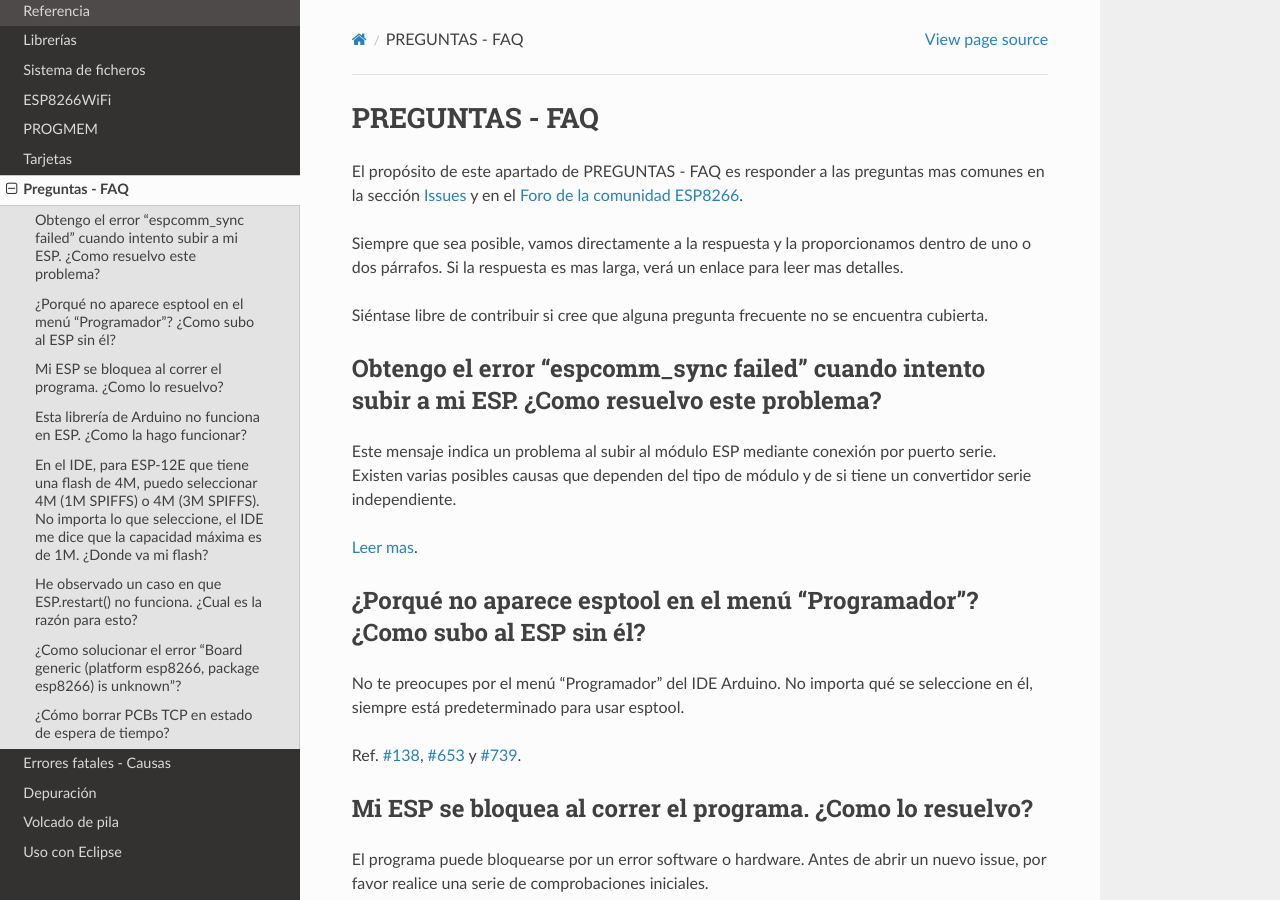
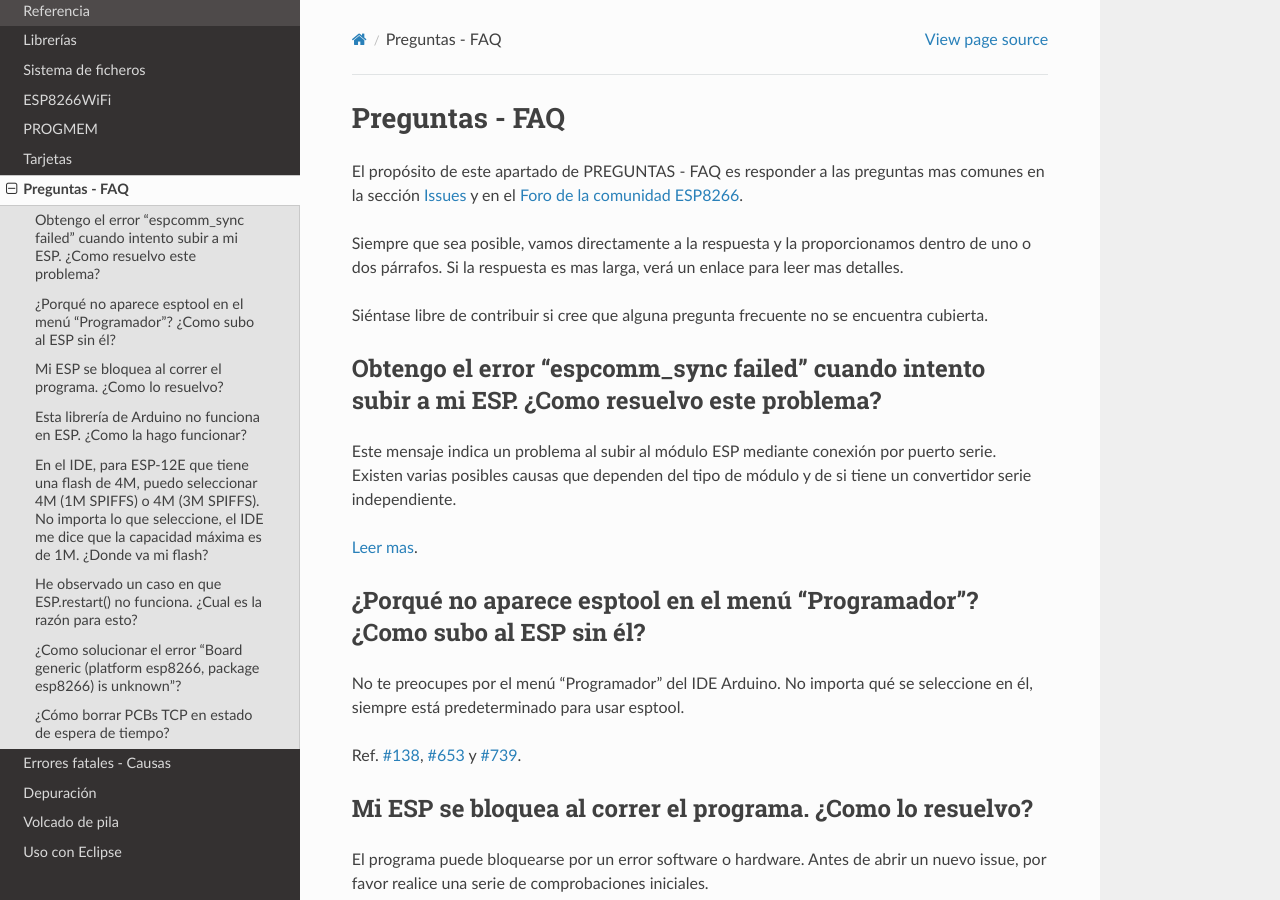
Before and after one commit to lrmoreno007/ESP8266-Arduino-Spanish, a Sphinx documentation site: the page built from doc/faq/readme.rst, in a window 1280 px wide and 900 px high. Built offline with Sphinx 7.4.7 and the Read the Docs theme 2.0.0, drawn with Linux system fonts in a browser that asks for light colours; pages that are not in the unit, such as notebooks, are missing from menus.

```diff
--- a/doc/faq/readme.rst
+++ b/doc/faq/readme.rst
@@ -1,4 +1,4 @@
-PREGUNTAS - FAQ
+Preguntas - FAQ
 =================
 
 El propósito de este apartado de PREGUNTAS - FAQ es responder a las preguntas mas comunes en la sección `Issues <https://github.com/esp8266/Arduino/issues>`__ y en el `Foro de la comunidad ESP8266 <http://www.esp8266.com/>`__.
```
